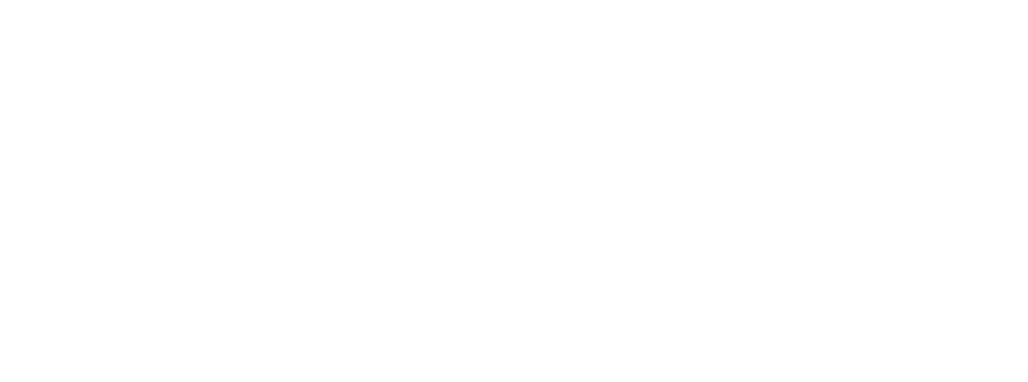
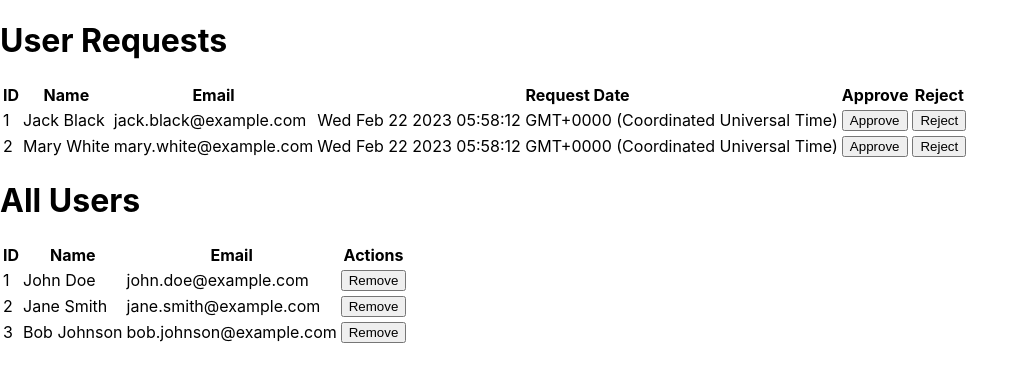
Before and after one commit to jeetagrawal21/Sask-Web-App, a React (Create React App) app in the folder app/: page /AdminPage in a window 1280 px wide. Before the commit this address had no page. Shown: the top 382 px of the page, without its empty margins (0-1028 px from the left). Built offline with nearby package versions, Linux system fonts and the light colour scheme.

Commit message:
finished admin page

```diff
--- a/app/src/App.tsx
+++ b/app/src/App.tsx
@@ -9,6 +9,7 @@ import RequestAccount from './pages/RequestAccountPage';
 import Timeline from './pages/Timeline';
 // import 'bootstrap/dist/css/bootstrap.min.css';
 import Dashboard from './pages/Dashboard';
+import AdminPage from './pages/AdminPage';
 
 function App() {
   return (
@@ -20,6 +21,7 @@ function App() {
         <Route path="/Dashboard" element={<Dashboard />} />
         <Route path="/Timeline" element={<Timeline />} />
         <Route path="/TestPage" element={<TestPage />} />
+        <Route path="/AdminPage" element={<AdminPage />} />
       </Routes>
     </Router>
   );
--- a/app/src/pages/AdminPage.tsx
+++ b/app/src/pages/AdminPage.tsx
@@ -13,18 +13,20 @@ interface UserRequest {
   requestDate: Date;
 }
 
-const users: User[] = [
+// initialize sample data
+const initUsers: User[] = [
     { id: 1, name: "John Doe", email: "john.doe@example.com"},
     { id: 2, name: "Jane Smith", email: "jane.smith@example.com"},
     { id: 3, name: "Bob Johnson", email: "bob.johnson@example.com"},
   ];
 
-  const userRequests: UserRequest[] = [
+  const initUserRequests: UserRequest[] = [
     { id: 1, name: "Jack Black", email: "jack.black@example.com", requestDate: new Date() },
     { id: 2, name: "Mary White", email: "mary.white@example.com", requestDate: new Date() },
   ];
 
 const AdminPage: React.FC = () => {
+  // set up state hooks
   const [userRequests, setUserRequests] = useState<UserRequest[]>([]);
   const [allUsers, setAllUsers] = useState<User[]>([]);
 
@@ -33,26 +35,43 @@ const AdminPage: React.FC = () => {
     fetchAllUsers();
   }, []);
 
+  // load initial data
   const fetchUserRequests = async () => {
-    setUserRequests(userRequests);
+    setUserRequests(initUserRequests);
   };
 
+  // simulate fetching user requests from server
   const fetchAllUsers = async () => {
-    setAllUsers(users);
+    setAllUsers(initUsers);
   };
 
+  // handle approving a user request
   const handleApproveUserRequest = async (userId: number) => {
-
+    // find the user request by ID and create a new User object with its data
+    let newUser: User = {id: 0, name: "null", email: "null"};
+    let newUsers = allUsers
+    userRequests.map(req => req.id === userId ? (newUser = {id: req.id, name: req.name, email: req.email}) : (null))
+    // remove the user request from the state
+    setUserRequests(userRequests.filter(req => req.id !== userId))
+    // add the new user to the state if it exists
+    if (newUser.id !== 0){
+      newUsers.push(newUser)
+      setAllUsers(newUsers)
+    }
   };
 
+  // handle rejecting a user request
   const handleRejectUserRequest = async (userId: number) => {
-    await rejectUserRequest(userId);
-    fetchUserRequests();
+    // remove the user request from the state
+    const newRequests = userRequests.filter(req => req.id !== userId)
+    setUserRequests(newRequests)
   };
 
+  // handle removing a user from the list
   const handleRemoveUser = async (userId: number) => {
-    await removeUser(userId);
-    fetchAllUsers();
+    // remove the user from the state
+    const newUsers = allUsers.filter(u => u.id !== userId)
+    setAllUsers(newUsers)
   };
 
   return (
@@ -75,7 +94,7 @@ const AdminPage: React.FC = () => {
               <td>{userRequest.id}</td>
               <td>{userRequest.name}</td>
               <td>{userRequest.email}</td>
-              <td>{userRequest.requestDate}</td>
+              <td>{userRequest.requestDate.toString()}</td>
               <td>
                 <button onClick={() => handleApproveUserRequest(userRequest.id)}>Approve</button>
               </td>
```
Also changed, not shown: 1 other file (tests, documents, lock files or other folders).
